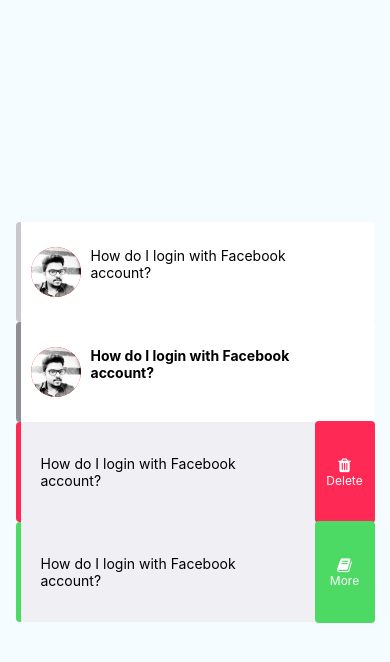
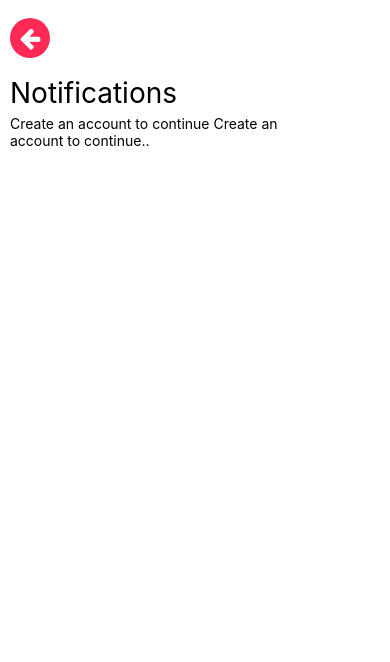
Before and after one commit to SathishSaminathan/ReactNativeUI, a React Native app: screen / in a window 390 px wide. Shown: the top 662 px of the page. Built offline with nearby package versions, Linux system fonts and the light colour scheme.

Commit message:
commit_for_mpage_implementation

```diff
--- a/App.js
+++ b/App.js
@@ -40,8 +40,8 @@
 const styles = StyleSheet.create({
   container: {
     flex: 1,
-    justifyContent: "center",
-    alignItems: "center",
+    // justifyContent: "center",
+    // alignItems: "center",
     backgroundColor: "#F5FCFF"
   },
   welcome: {
--- a/app/components/MButton.js
+++ b/app/components/MButton.js
@@ -119,7 +119,17 @@
                   theme === "INVERTED_RED" &&
                     !enabled && { color: Colors.disabledButton }
                 ]}
-                name={icon === "Delete" ? "trash" : icon==='More'?'book':'heart'}
+                name={
+                  icon === "Delete"
+                    ? "trash"
+                    : icon === "More"
+                    ? "book"
+                    : icon === "Back"
+                    ? "arrow-left"
+                    : icon === "Close"
+                    ? "close"
+                    : "heart"
+                }
               />
             )
           )}
--- /dev/null
+++ b/app/components/MPage.js
@@ -0,0 +1,49 @@
+import React, { Component } from "react";
+import { View, Text, StyleSheet } from "react-native";
+
+import MButton from "../components/MButton";
+import Colors from "../assets/styles/Colors";
+
+class MPage extends Component {
+  constructor(props) {
+    super(props);
+    this.state = {};
+  }
+
+  render() {
+    const { button, title, subtitle } = this.props;
+
+    return (
+      <View style={styles.container}>
+        <View style={styles.buttonArea}>
+          <MButton type="CircularIcon" icon={button} />
+        </View>
+        <View style={styles.titleArea}>
+          <Text style={styles.title}>{title}</Text>
+        </View>
+        <View style={styles.subtitleArea}>
+          <Text style={styles.subtitle}>{subtitle}</Text>
+        </View>
+      </View>
+    );
+  }
+}
+export default MPage;
+
+const styles = StyleSheet.create({
+  container: {
+    flex: 1,
+    alignItems: "flex-start",
+    paddingTop: 18,
+    paddingLeft: 10,
+    backgroundColor: Colors.white
+  },
+  buttonArea: {},
+  titleArea: {
+    paddingTop: 18,
+    paddingBottom: 5
+  },
+  title: { fontSize: 28 },
+  subtitleArea: { width: "80%" },
+  subtitle: {}
+});
--- a/app/components/playground.js
+++ b/app/components/playground.js
@@ -2,6 +2,7 @@
 import { View, Text } from 'react-native';
 
 import MBubble from './MBubble';
+import MPage from './MPage';
 
 export default class PlayGround extends Component {
   constructor(props) {
@@ -12,8 +13,10 @@
 
   render() {
     return (
-      <View>
-        <View style={{
+      <View style={{
+        flex:1,
+      }}>
+        {/* <View style={{
           flex:1,
           justifyContent:'space-around'
         }}>
@@ -21,7 +24,9 @@
         <MBubble status="UnRead"  />
         <MBubble status="Read" action="Delete" />
         <MBubble status="Read" action="More" />
-        </View>
+        </View> */}
+
+        <MPage button="Back" title="Notifications" subtitle="Create an account to continue Create an account to continue.."/>
       </View>
     );
   }
```
